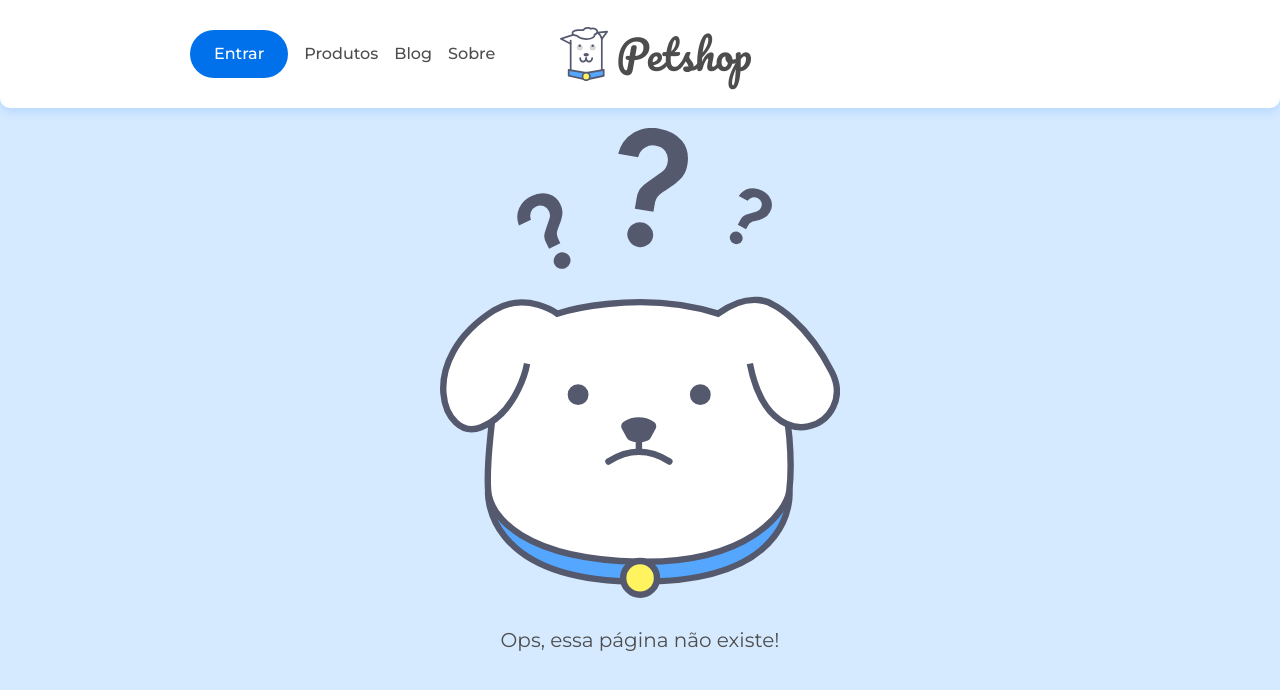
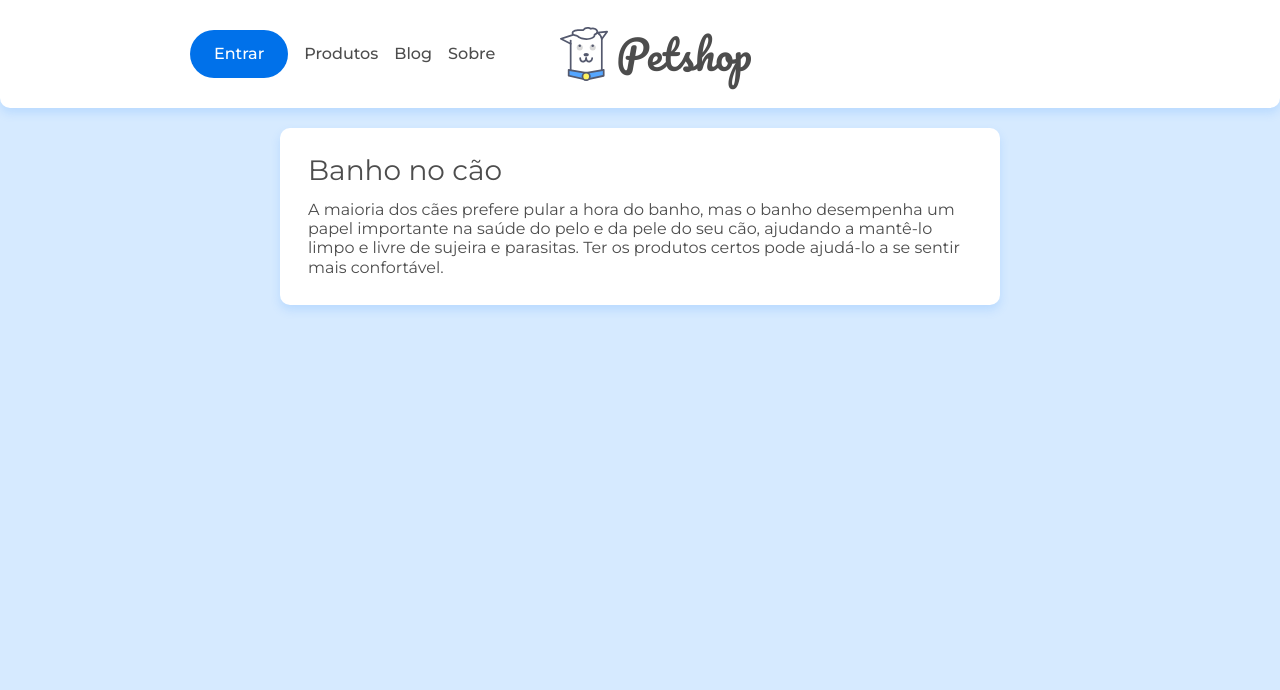
Before and after one commit to anacperdigao/Petshop-routes, a React (Create React App) app: page /posts/1 in a window 1280 px wide. Shown: the top 690 px of the page. Built offline with nearby package versions, Linux system fonts and the light colour scheme; data requests are answered from the project's data file.

Commit message:
Consumindo a API e criando categorias

```diff
--- a/src/App.jsx
+++ b/src/App.jsx
@@ -5,11 +5,13 @@ import './assets/css/base/base.css'
 import Home from './paginas/Home'
 import Sobre from './paginas/Sobre'
 import Pagina404 from './paginas/Pagina404'
+import Post from './paginas/Post'
 import Cabecalho from './components/Cabecalho'
 
 // Segundo passo: instalar a lib react-router-dom e importar aqui
 // Eu renomeei BrowserRouter para Router
 import { BrowserRouter as Router, Route, Switch } from 'react-router-dom'
+
 
 
 function App() {
@@ -30,8 +32,14 @@ function App() {
 // o seguinte comando "npx json-server --watch db.json --port 5000". Isso é para alimentar os posts do blog.
 // Passo 12: Criar um arquivo chamado api.js
 // Passo 13: Verificar se ja tem a biblioteca axios instalada pq é ela que faz a conexao com a API.
-// Passo 14: Criar um componente de ListaPost para pegar os dados da API.
-
+// Passo 14: Criar um componente de ListaPost para pegar os dados da API. É necessario usar o hook useEffect.
+// Passo 15: No componente ListaPost eu utilizei o <LINK e eu mandei o to={} já com a id certa, só que parando pra pensar,
+// eu ainda nao criei essa pagina do post, e é isso que eu vou fazer agora criando uma nova página chamada Post.
+// Passo 16: Vou criar mais rota para a pagina <Post
+// Passo 17: Aqui aconteceu um problema: como dizer o caminho path do <Post dando match com o id certo?
+// Para isso eu vou usar o hook useParams na propria pagina <Post e depois vou colocar no path aqui na pagina.
+// Passo 18: Agora vou criar as categorias dos post, e para isso começo criando um novo componente ListaCategorias.
+// Passo 19: Vou chamar o ListaCategorias na pagina Home
 
   return (
     <Router>
@@ -46,6 +54,10 @@ function App() {
           <Sobre />
         </Route>
 
+        <Route path='/posts/:id'>
+          <Post />
+        </Route>
+
         <Route>
           <Pagina404 />
         </Route>
--- /dev/null
+++ b/src/components/ListaCategorias.jsx
@@ -0,0 +1,28 @@
+import React, { useState, useEffect } from "react";
+import { Link } from "react-router-dom";
+import { busca } from "../api/api";
+import '../assets/css/blog.css'
+
+const ListaCategorias = () => {
+
+    const [categorias, setCategorias] = useState([])
+
+    useEffect(() => {
+        busca(`/categorias`, setCategorias)
+    }, [])
+
+    return (
+        <ul className="lista-categorias container flex">
+            {categorias.map(categoria => (
+                <Link to={`categoria/${categoria.id}`}>
+                    <li className={`lista-categorias__categoria lista-categorias__categoria--${categoria.id}`}>
+                        {categoria.nome}
+                    </li>
+                </Link>
+            ))}
+
+        </ul>
+    )
+}
+
+export default ListaCategorias
--- a/src/components/ListaPost.jsx
+++ b/src/components/ListaPost.jsx
@@ -9,13 +9,13 @@ const ListaPost = ({url}) => {
 
     useEffect(() => {
         busca(url, setPosts) //setDados é setPosts
-    }, [])
+    }, [url]) //vou renderizar toda vez que eu alterar a url
 
 
     return(
         <section className="posts container">
             { posts.map((post)=> (
-                <Link className={`cartao-post cartao-post--${post.categoria}`}>
+                <Link className={`cartao-post cartao-post--${post.categoria}`} to={`/posts/${post.id}`}>
                     <article key={post.id}>
                         <h3 className="cartao-post__titulo">{post.title}</h3>
                         <p className="cartao-post__meta">{post.metadescription}</p>
--- a/src/paginas/Home.jsx
+++ b/src/paginas/Home.jsx
@@ -1,4 +1,5 @@
 import React from 'react'
+import ListaCategorias from '../components/ListaCategorias'
 import ListaPost from '../components/ListaPost'
 
 const Home = () => {
@@ -8,6 +9,7 @@ const Home = () => {
       <div className="container">
         <h2 className="titulo-pagina">Pet notícias</h2>
       </div>
+      <ListaCategorias />
       <ListaPost url={'/posts'} />
     </main>
   )
--- /dev/null
+++ b/src/paginas/Post.jsx
@@ -0,0 +1,36 @@
+import React, { useEffect, useState } from "react";
+import { useHistory, useParams } from "react-router-dom";
+import { busca } from "../api/api";
+import '../assets/css/post.css'
+
+
+const Post = () => {
+
+    // O useHistory vai dar acesso ao histórico de navegação,
+    // e vamos fazer uma transformação nesse histórico de navegação.
+    let history = useHistory()
+
+    const {id} = useParams()
+
+    const [post, setPost] = useState({})
+
+    //de novo vou usar useEffect pra consumir a API
+    useEffect(() => {
+        busca(`/posts/${id}`, setPost)
+        .catch(() => { //Aqui eu vou tratar caso o id seja invalido, se a pessoa tentar acessar uma rota /posts/qualquercoisa
+            history.push('/404') //Com o push, colocamos na frente do “/post/88” alguma coisa, essa alguma coisa vai ser a rota /404
+        })
+    }, [id]) //vou renderizar toda vez que eu alterar o ID
+
+
+    return(
+        <main className="container flex flex--centro">
+            <article className="cartao post">
+                <h2 className="cartao__titulo">{post.title}</h2>
+                <p className="cartao__texto">{post.body}</p>
+            </article>
+        </main>
+    )
+}
+
+export default Post
```
Also changed, not shown: 1 other file (tests, documents, lock files or other folders).
